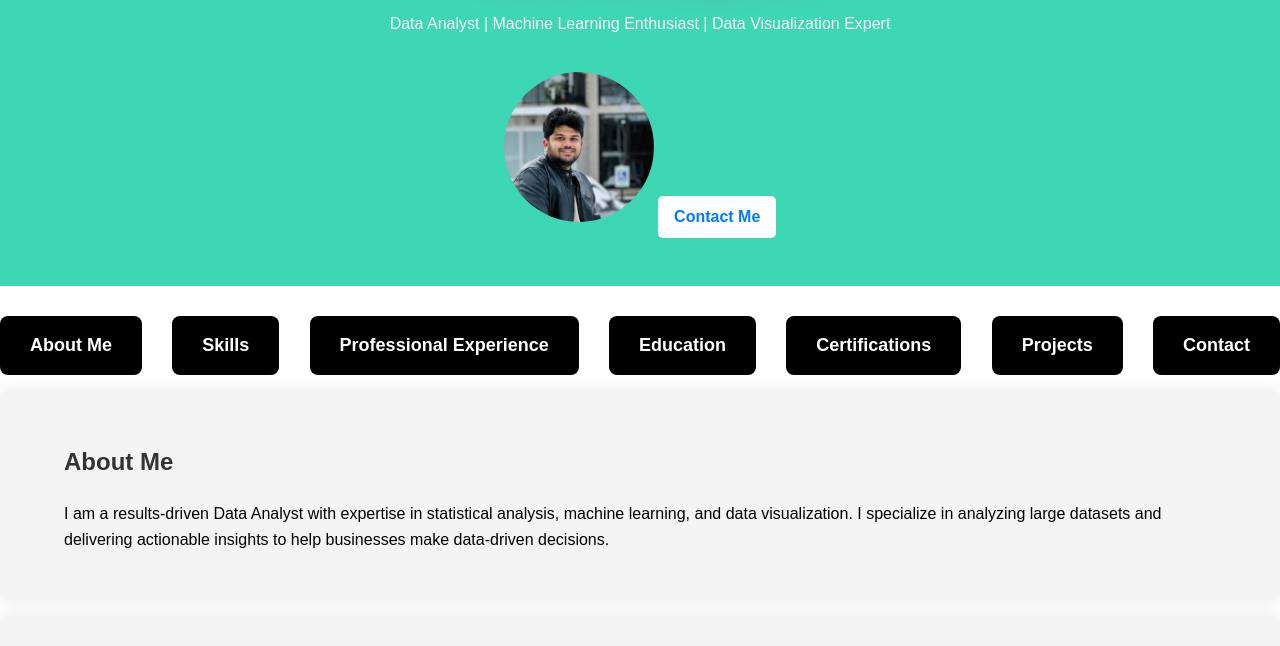
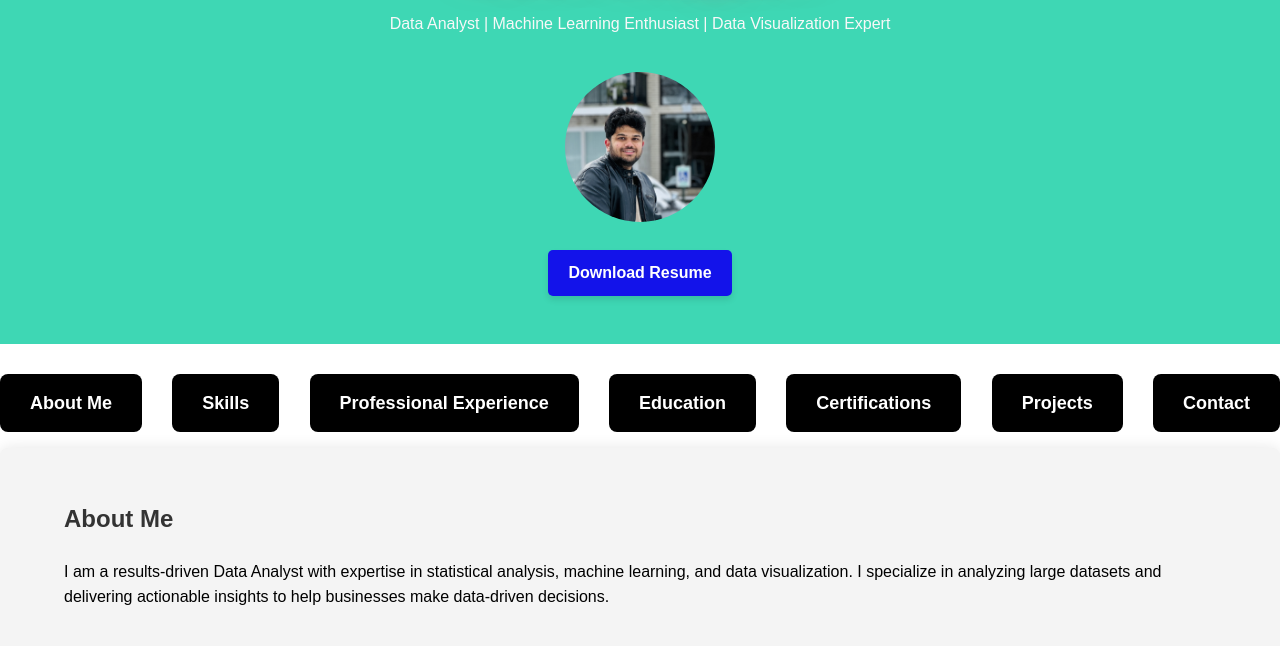
Before and after one commit to NikhilChaganti/nikhilchaganti.com, a website: page portfolio.html in a window 1280 px wide. Shown: the part 154-800 px from the top of the page. Drawn offline with Linux system fonts and the light colour scheme; files that its build step writes are made by us from their sources; no server answers.

Commit message:
Add files via upload

```diff
--- a/portfolio.html
+++ b/portfolio.html
@@ -14,7 +14,7 @@
       <p>Data Analyst | Machine Learning Enthusiast | Data Visualization Expert</p>
       <img src="portfolio_img.jpg" alt="Nikhil Chaganti" class="profile-image">
 <!-- Add Image Here -->
-      <a href="#contact" class="btn">Contact Me</a>
+      <li><a href="resume.pdf" target="_blank" download>Download Resume</a></li>
     </div>
   </header>
 
--- a/style.css
+++ b/style.css
@@ -131,7 +131,7 @@ h1 {
 
   .projects .project {
     width: 48%;
-    background-color: #fafafa;
+    background-color: #a71e1e;
     padding: 20px;
     border-radius: 8px;
     box-shadow: 0px 5px 15px rgba(0, 0, 0, 0.1);
@@ -150,7 +150,7 @@ h1 {
   }
 
   .projects .project p {
-    color: #666;
+    color: #df1212;
     line-height: 1.6;
   }
 
@@ -280,3 +280,34 @@ h1 {
     color: #fff;
     padding: 1em 0;
   }
+
+/* Styling for the Download Resume link */
+.hero li {
+  list-style: none;
+  margin-top: 20px;
+}
+
+.hero li a {
+  text-decoration: none;
+  display: inline-block;
+  color: white;
+  background-color: #1313ea; /* Green background */
+  padding: 10px 20px;
+  border-radius: 5px;
+  font-weight: bold;
+  font-size: 16px;
+  transition: background-color 0.3s, transform 0.2s, box-shadow 0.3s;
+  box-shadow: 0 4px 6px rgba(0, 0, 0, 0.1);
+}
+
+.hero li a:hover {
+  background-color: #313171; /* Darker green on hover */
+  transform: translateY(-3px); /* Slight lift on hover */
+  box-shadow: 0 8px 12px rgba(0, 0, 0, 0.2); /* More pronounced shadow on hover */
+}
+
+.hero li a:active {
+  background-color: #06065d; /* Even darker green when clicked */
+  transform: translateY(0); /* Reset lift */
+  box-shadow: 0 4px 6px rgba(0, 0, 0, 0.1); /* Reset shadow */
+}
```
Also changed, not shown: 1 other file.
